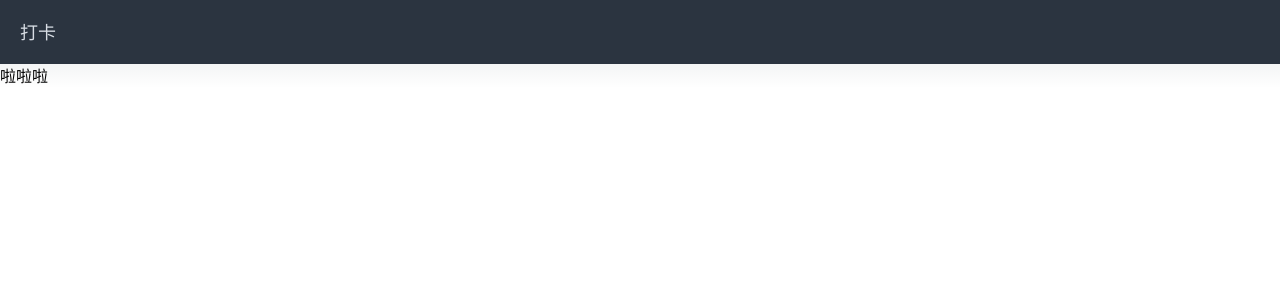
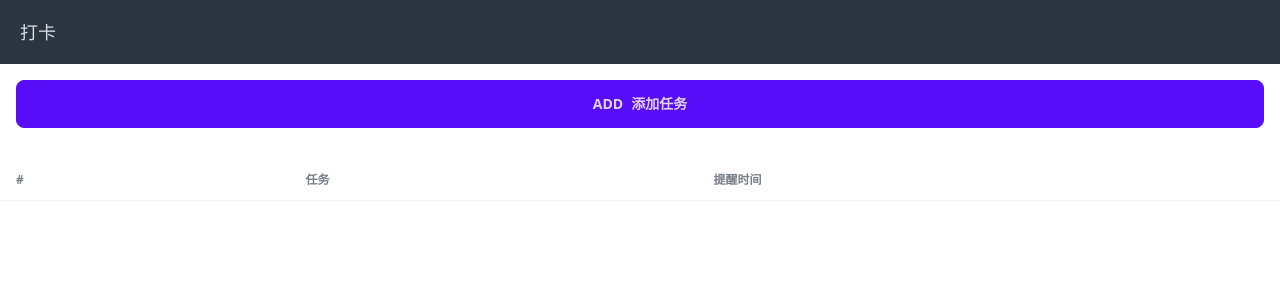
Before and after one commit to karoyqiu/daka, a Next.js app: page / in a window 1280 px wide. Shown: the top 300 px of the page. Built offline with nearby package versions, Linux system fonts and the light colour scheme.

Commit message:
添加添加任务功能。

```diff
--- /dev/null
+++ b/app/AddJobDialog.tsx
@@ -0,0 +1,64 @@
+import React from 'react';
+import db from '../lib/db';
+
+export default function AddJobDialog() {
+  const [name, setName] = React.useState('');
+  const [time, setTime] = React.useState('');
+  const ref = React.useRef<HTMLDialogElement>(null);
+
+  const open = React.useCallback(() => {
+    setName('');
+    setTime('');
+    ref.current?.showModal();
+  }, [ref]);
+
+  const add = () => {
+    db.jobs.add({ name, time });
+  };
+
+  return (
+    <>
+      <button className="btn btn-primary m-4" onClick={open}>
+        <span className="material-icons-outlined">add</span>
+        添加任务
+      </button>
+      <dialog ref={ref} className="modal">
+        <form method="dialog" className="modal-box">
+          <button className="btn btn-sm btn-circle btn-ghost absolute right-2 top-2">
+            <span className="material-icons-outlined">close</span>
+          </button>
+          <h3 className="font-bold text-lg">添加任务</h3>
+          <div className="form-control w-full">
+            <label className="label">
+              <span className="label-text">任务名称</span>
+            </label>
+            <input
+              type="text"
+              className="input input-bordered w-full"
+              autoFocus
+              value={name}
+              onChange={(event) => setName(event.target.value)}
+            />
+          </div>
+          <div className="form-control w-full">
+            <label className="label">
+              <span className="label-text">每日提醒时间</span>
+            </label>
+            <input
+              type="time"
+              className="input input-bordered w-full"
+              value={time}
+              onChange={(event) => setTime(event.target.value)}
+            />
+          </div>
+          <div className="modal-action">
+            <button className="btn btn-primary" disabled={!name || !time} onClick={add}>
+              <span className="material-icons-outlined">add</span>
+              添加
+            </button>
+          </div>
+        </form>
+      </dialog>
+    </>
+  );
+}
--- /dev/null
+++ b/app/JobTable.tsx
@@ -0,0 +1,15 @@
+import { useLiveQuery } from 'dexie-react-hooks';
+
+export default function JobTable() {
+  return (
+    <table className="table">
+      <thead>
+        <tr>
+          <td>#</td>
+          <td>任务</td>
+          <td>提醒时间</td>
+        </tr>
+      </thead>
+    </table>
+  );
+}
--- a/app/globals.css
+++ b/app/globals.css
@@ -1,27 +1,4 @@
 @tailwind base;
 @tailwind components;
 @tailwind utilities;
-
-:root {
-  --foreground-rgb: 0, 0, 0;
-  --background-start-rgb: 214, 219, 220;
-  --background-end-rgb: 255, 255, 255;
-}
-
-@media (prefers-color-scheme: dark) {
-  :root {
-    --foreground-rgb: 255, 255, 255;
-    --background-start-rgb: 0, 0, 0;
-    --background-end-rgb: 0, 0, 0;
-  }
-}
-
-body {
-  color: rgb(var(--foreground-rgb));
-  background: linear-gradient(
-      to bottom,
-      transparent,
-      rgb(var(--background-end-rgb))
-    )
-    rgb(var(--background-start-rgb));
-}
+@import 'material-icons/iconfont/outlined.css';
--- a/app/layout.tsx
+++ b/app/layout.tsx
@@ -13,13 +13,13 @@ export default function RootLayout({
   return (
     <html lang="zh-CN">
       <body className="flex flex-col">
-        <div className="navbar bg-neutral text-neutral-content px-4">
+        <nav className="navbar bg-neutral text-neutral-content px-4">
           <label className="label flex-1">
             <span className="text-lg">
               {metadata.title}
             </span>
           </label>
-        </div>
+        </nav>
         <main className="flex flex-col gap-4">
           {children}
         </main>
--- a/app/page.tsx
+++ b/app/page.tsx
@@ -1,7 +1,13 @@
+'use client';
+
+import AddJobDialog from './AddJobDialog';
+import JobTable from './JobTable';
+
 export default function Home() {
   return (
-    <div>
-      啦啦啦
-    </div>
+    <>
+      <AddJobDialog />
+      <JobTable />
+    </>
   );
 }
--- /dev/null
+++ b/lib/db.ts
@@ -0,0 +1,35 @@
+import Dexie from 'dexie';
+
+/** 打卡任务 */
+export interface Job {
+  id?: number;
+  /** 名称 */
+  name: string;
+  /** 每日打卡提醒时间，HH:mm */
+  time: string;
+}
+
+/** 打卡记录 */
+export interface JobRecord {
+  id?: number;
+  /** 任务 ID */
+  jobId: number;
+  /** 打卡时间 */
+  time: Date;
+}
+
+class Database extends Dexie {
+  jobs!: Dexie.Table<Job, number>;
+  records!: Dexie.Table<JobRecord, number>;
+
+  constructor() {
+    super('dakadb');
+    this.version(1).stores({
+      jobs: '++id',
+      records: '++id, jobId, time',
+    });
+  }
+}
+
+const db = new Database();
+export default db;
--- a/package.json
+++ b/package.json
@@ -9,6 +9,9 @@
     "lint": "next lint"
   },
   "dependencies": {
+    "dexie": "^3.2.4",
+    "dexie-react-hooks": "^1.1.6",
+    "material-icons": "^1.13.8",
     "next": "^13.4.10",
     "react": "^18.2.0",
     "react-dom": "^18.2.0"
```
Also changed, not shown: 1 other file (tests, documents, lock files or other folders).
